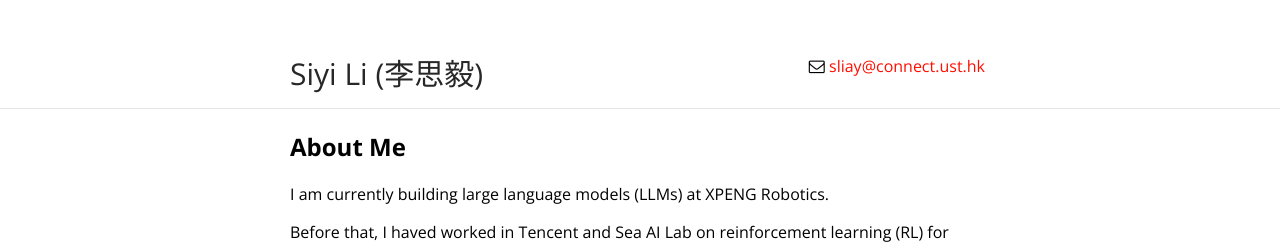
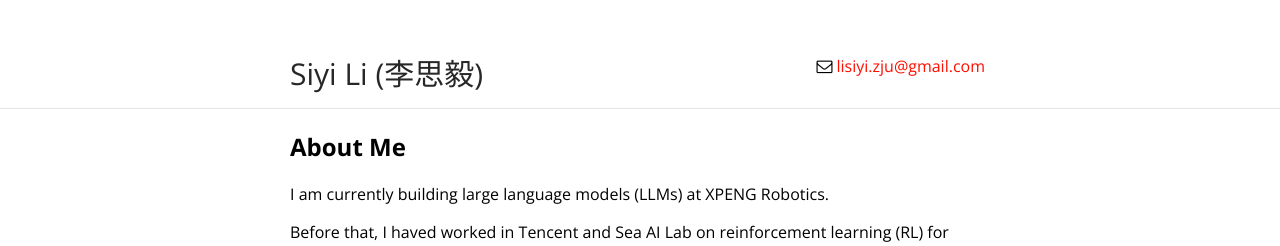
Before and after one commit to flyers/flyers.github.io, a Jekyll site: the page built from index.md, in a window 1280 px wide. Shown: the top 246 px of the page. Built offline with Jekyll 4.4.1, drawn with Linux system fonts in a browser that asks for light colours; our own code applies the rules of GitHub Pages for plain Markdown files.

Commit message:
update email

```diff
--- a/_layouts/default.html
+++ b/_layouts/default.html
@@ -61,7 +61,7 @@
             <a id="author-name" class="alignable pull-left" href="{{ site.url }}{{ site.baseurl }}">{{ site.title }} (李思毅)</a>
 
             <ul class="alignable pull-right navbar-ul">
-                        <li class="alignable pull-right nav-list"><i class="fa fa-envelope-o" aria-hidden="true"></i> <a href="mailto:sliay@connect.ust.hk">sliay@connect.ust.hk</a>
+                        <li class="alignable pull-right nav-list"><i class="fa fa-envelope-o" aria-hidden="true"></i> <a href="mailto:lisiyi.zju@gmail.com">lisiyi.zju@gmail.com</a>
                         </li>
                         <!-- <li class="alignable pull-right nav-list"><i class="fa fa-github-alt" aria-hidden="true"></i> <a href="https://github.com/flyers">My Github</a>
                         </li> -->
```
